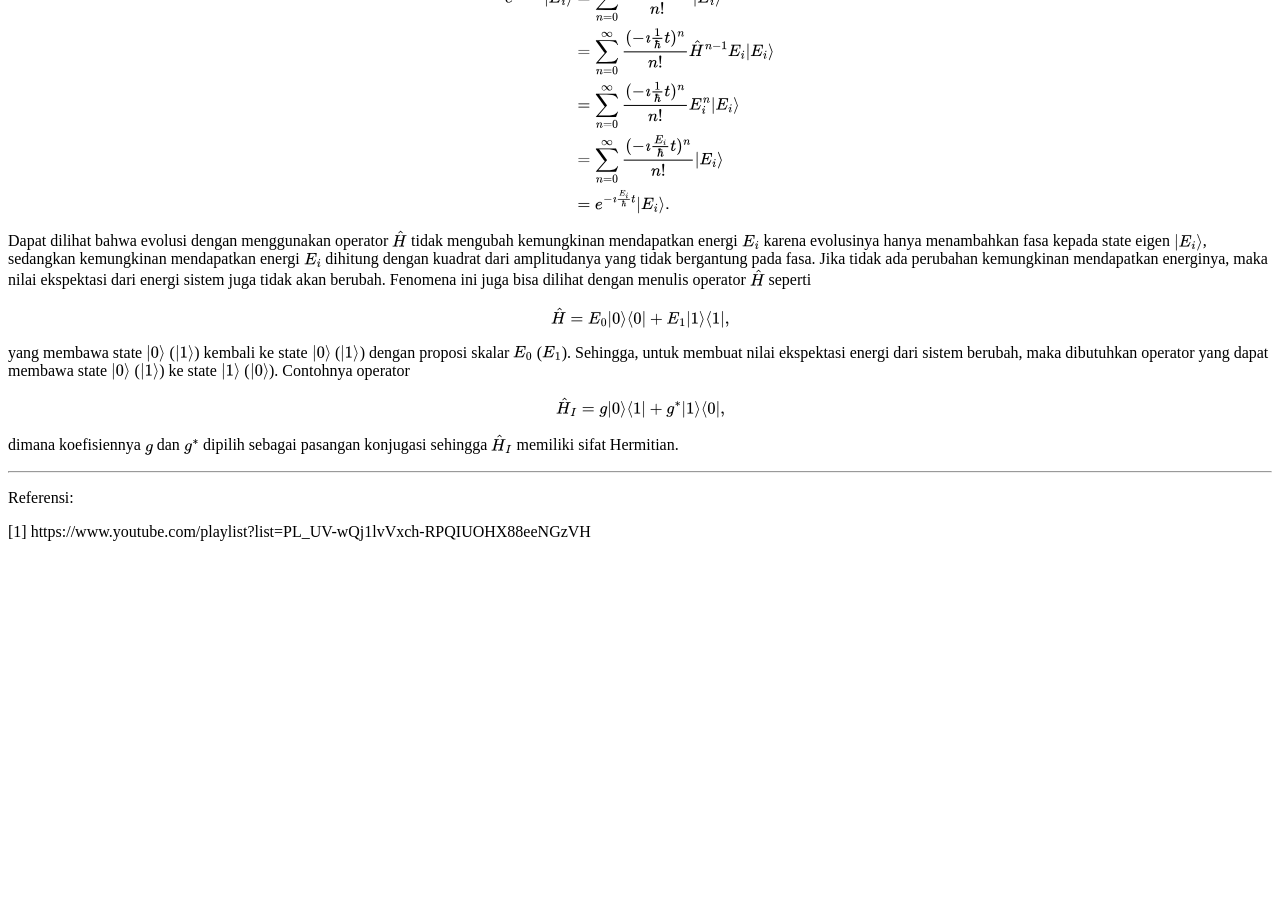
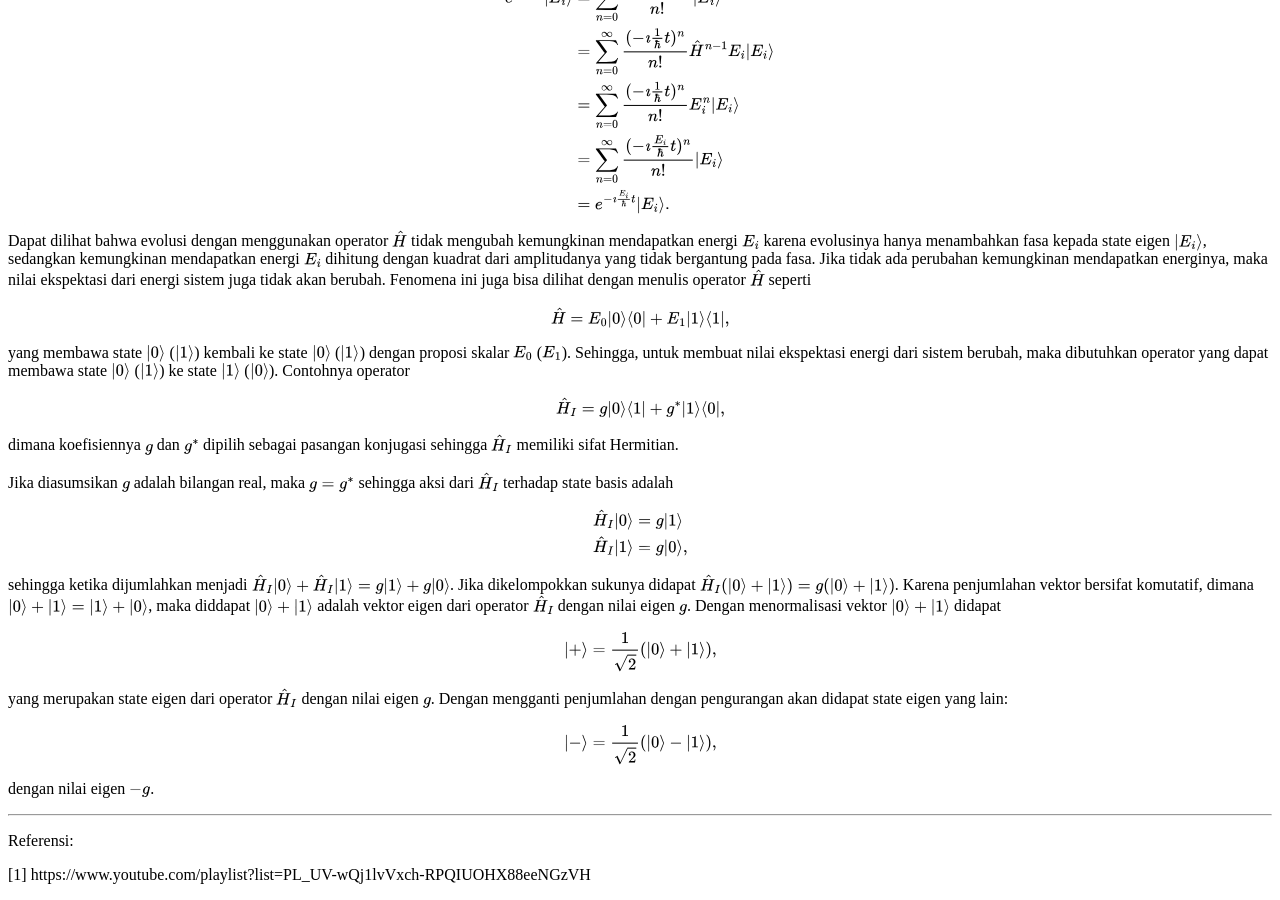
Before and after one commit to dangausuluah/dangausuluah.github.io, a Jekyll site: the page built from _posts/2025-08-26-SDT.md, in a window 1280 px wide and 900 px high, scrolled down 2792 px. Built offline with Jekyll 4.4.1, drawn with Linux system fonts in a browser that asks for light colours; nearby versions of some CDN libraries; our own code applies the rules of GitHub Pages for plain Markdown files; a script that is not in the unit is left out; comment, search, counter and statistics services are not loaded; before the commit the page ends 3349 px from its top, so only the background shows below that.

Commit message:
Update 2025-08-26-SDT.md

```diff
--- a/_posts/2025-08-26-SDT.md
+++ b/_posts/2025-08-26-SDT.md
@@ -189,6 +189,29 @@ $$
 
 dimana koefisiennya $g$ dan $g^*$ dipilih sebagai pasangan konjugasi sehingga $\hat{H}_I$ memiliki sifat Hermitian.
 
+Jika diasumsikan $g$ adalah bilangan real, maka $g=g^*$ sehingga aksi dari $\hat{H}_I$ terhadap state basis adalah
+
+$$
+\begin{align*}
+\hat{H}_I \ket{0} &= g \ket{1} \\
+\hat{H}_I \ket{1} &= g \ket{0},
+\end{align*}
+$$
+
+sehingga ketika dijumlahkan menjadi $ \hat{H}_I \ket{0} + \hat{H}_I \ket{1} = g \ket{1} + g \ket{0}$. Jika dikelompokkan sukunya didapat $\hat{H}_I (\ket{0} + \ket{1}) = g (\ket{0} + \ket{1})$. Karena penjumlahan vektor bersifat komutatif, dimana $\ket{0} + \ket{1} = \ket{1} + \ket{0}$, maka diddapat $\ket{0} + \ket{1}$ adalah vektor eigen dari operator $\hat{H}_I$ dengan nilai eigen $g$. Dengan menormalisasi vektor $\ket{0} + \ket{1}$ didapat
+
+$$
+\ket{+} = \frac{1}{\sqrt{2}} (\ket{0} + \ket{1}),
+$$
+
+yang merupakan state eigen dari operator $\hat{H}_I$ dengan nilai eigen $g$. Dengan mengganti penjumlahan dengan pengurangan akan didapat state eigen yang lain:
+
+$$
+\ket{-} = \frac{1}{\sqrt{2}} (\ket{0} - \ket{1}),
+$$
+
+dengan nilai eigen $-g$.
+
 ___
 Referensi:
 
```
